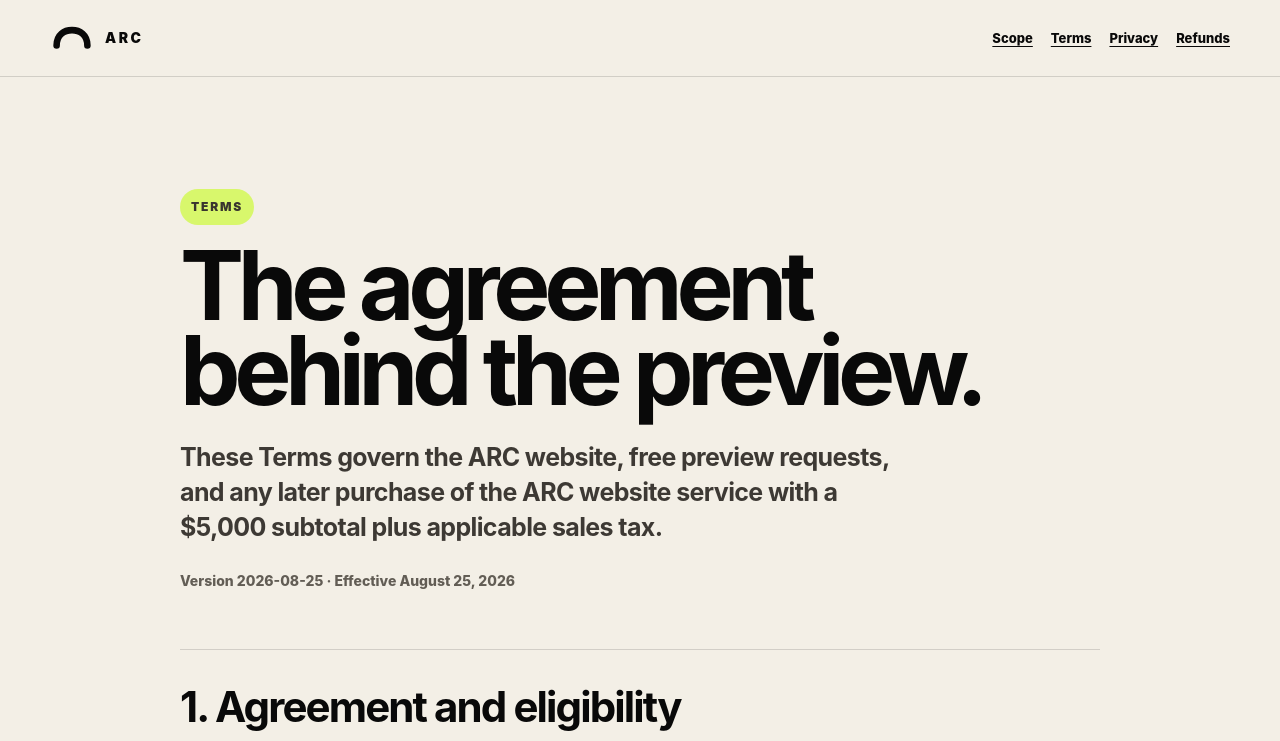
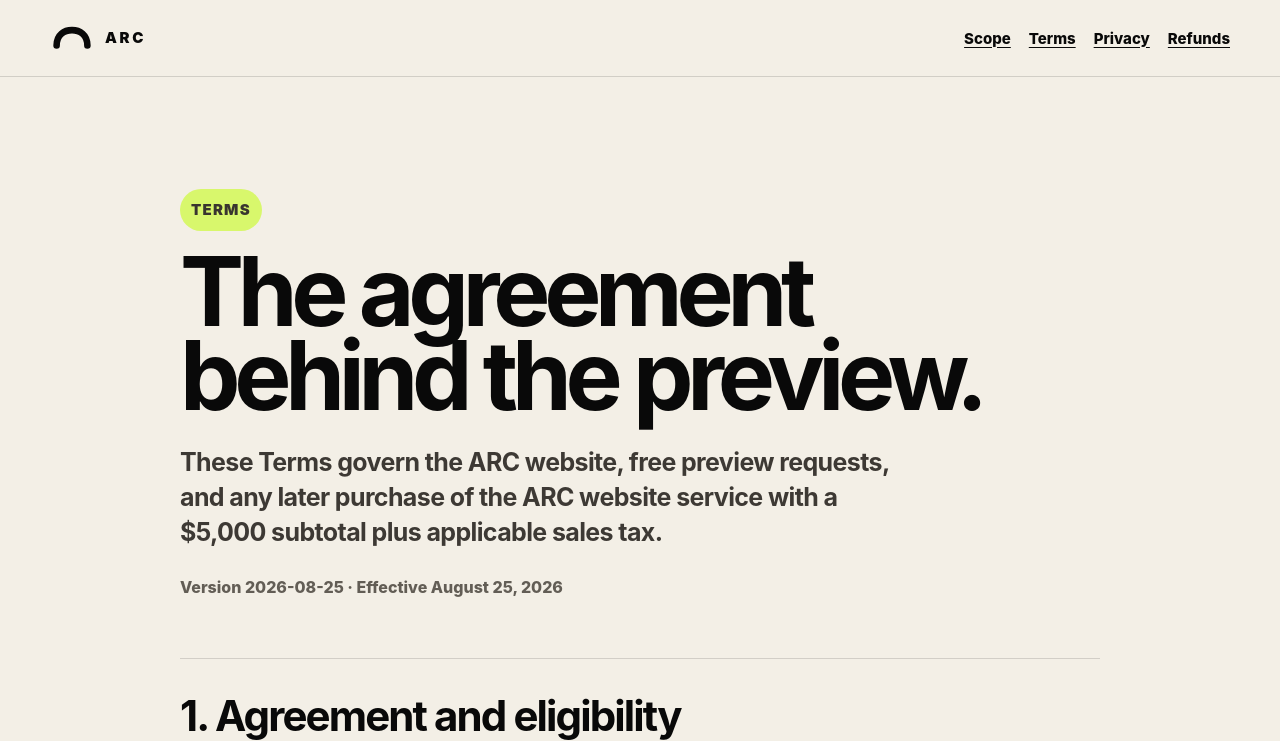
Before and after one commit to arcwebhq-cpu/arc-site, a website: page terms/index.html in a window 1280 px wide. Shown: the top 741 px of the page. Drawn offline with Linux system fonts and the light colour scheme.

Commit message:
Complete no-tiny-text website polish

```diff
--- a/assets/legal.css
+++ b/assets/legal.css
@@ -5,9 +5,9 @@ body{margin:0;color:var(--ink);font-family:Inter,ui-sans-serif,system-ui,-apple-
 a{color:inherit;text-underline-offset:3px}a:hover{opacity:.66}:focus-visible{outline:3px solid #3988c7;outline-offset:4px}
 .skip-link{position:fixed;top:12px;left:12px;z-index:20;padding:12px 16px;border-radius:999px;background:#fff;color:var(--ink);font-weight:900;transform:translateY(-180%);transition:transform .15s ease}.skip-link:focus{transform:translateY(0)}
 .nav{position:sticky;top:0;z-index:10;border-bottom:1px solid var(--line);background:rgba(243,239,230,.9);backdrop-filter:blur(18px)}
-.nav-inner{width:min(1180px,calc(100% - 36px));min-height:76px;margin:auto;display:flex;align-items:center;justify-content:space-between;gap:24px}.brand{display:flex;align-items:center;gap:11px;color:inherit;text-decoration:none;font-size:14px;font-weight:950;letter-spacing:.18em}.brand svg{width:44px}.brand path{fill:none;stroke:currentColor;stroke-width:18;stroke-linecap:round;stroke-linejoin:round}.nav-links{display:flex;gap:12px 18px;flex-wrap:wrap;justify-content:flex-end;font-size:13px;font-weight:800}
-main{width:min(var(--max),calc(100% - 36px));margin:0 auto;padding:clamp(64px,9vw,112px) 0}.kicker{margin:0 0 18px;font-size:12px;font-weight:950;letter-spacing:.15em;text-transform:uppercase}.kicker span{display:inline-flex;padding:8px 11px;border-radius:999px;background:var(--accent)}h1{max-width:850px;margin:0;font-size:clamp(52px,8.5vw,96px);line-height:.88;letter-spacing:-.065em}.intro{max-width:720px;margin:28px 0 0;color:#3d3934;font-size:clamp(19px,2.2vw,25px);line-height:1.4;font-weight:700;letter-spacing:-.025em}.effective{margin:24px 0 0;color:var(--muted);font-size:14px;font-weight:760}
+.nav-inner{width:min(1180px,calc(100% - 36px));min-height:76px;margin:auto;display:flex;align-items:center;justify-content:space-between;gap:24px}.brand{display:flex;align-items:center;gap:11px;color:inherit;text-decoration:none;font-size:15px;font-weight:950;letter-spacing:.18em}.brand svg{width:44px}.brand path{fill:none;stroke:currentColor;stroke-width:18;stroke-linecap:round;stroke-linejoin:round}.nav-links{display:flex;gap:12px 18px;flex-wrap:wrap;justify-content:flex-end;font-size:15px;font-weight:800}
+main{width:min(var(--max),calc(100% - 36px));margin:0 auto;padding:clamp(64px,9vw,112px) 0}.kicker{margin:0 0 18px;font-size:15px;font-weight:950;letter-spacing:.08em;text-transform:uppercase}.kicker span{display:inline-flex;padding:8px 11px;border-radius:999px;background:var(--accent)}h1{max-width:850px;margin:0;font-size:clamp(52px,8.5vw,96px);line-height:.88;letter-spacing:-.065em}.intro{max-width:720px;margin:28px 0 0;color:#3d3934;font-size:clamp(19px,2.2vw,25px);line-height:1.4;font-weight:700;letter-spacing:-.025em}.effective{margin:24px 0 0;color:var(--muted);font-size:16px;font-weight:760}
 .summary{display:grid;grid-template-columns:repeat(2,1fr);gap:14px;margin:48px 0}.summary article{padding:22px;border:1px solid var(--line);border-radius:24px;background:rgba(255,255,255,.36)}.summary strong{display:block;margin-bottom:8px}.summary p{margin:0;color:var(--muted);line-height:1.5}
-.content{display:grid;gap:0;margin-top:56px;border-top:1px solid var(--line)}section{padding:36px 0;border-bottom:1px solid var(--line)}h2{margin:0 0 16px;font-size:clamp(28px,4vw,42px);line-height:1;letter-spacing:-.045em}h3{margin:24px 0 8px;font-size:19px;letter-spacing:-.02em}p,li{color:#39352f;font-size:16px;line-height:1.7}p{margin:10px 0}ul,ol{padding-left:22px;margin:12px 0}li+li{margin-top:8px}.callout{padding:20px 22px;border-radius:20px;background:#0b0b0b;color:#fff}.callout p,.callout li{color:#e9e4da}.price{font-size:clamp(36px,6vw,62px);font-weight:1000;letter-spacing:-.055em}.plain-table{width:100%;border-collapse:collapse;margin-top:14px}.plain-table th,.plain-table td{padding:15px 12px;border-bottom:1px solid var(--line);text-align:left;vertical-align:top;line-height:1.55}.plain-table th{width:31%;font-size:14px}.plain-table td{color:#39352f}
-.contact{padding:26px;border-radius:26px;background:#fff}.contact p{margin:0}.footer{width:min(1180px,calc(100% - 36px));margin:auto;padding:36px 0 50px;display:flex;justify-content:space-between;gap:20px;border-top:1px solid var(--line);color:var(--muted);font-size:13px;font-weight:760}.footer-links{display:flex;gap:12px 18px;flex-wrap:wrap;justify-content:flex-end}
+.content{display:grid;gap:0;margin-top:56px;border-top:1px solid var(--line)}section{padding:36px 0;border-bottom:1px solid var(--line)}h2{margin:0 0 16px;font-size:clamp(28px,4vw,42px);line-height:1;letter-spacing:-.045em}h3{margin:24px 0 8px;font-size:19px;letter-spacing:-.02em}p,li{color:#39352f;font-size:16px;line-height:1.7}p{margin:10px 0}ul,ol{padding-left:22px;margin:12px 0}li+li{margin-top:8px}.callout{padding:20px 22px;border-radius:20px;background:#0b0b0b;color:#fff}.callout p,.callout li{color:#e9e4da}.price{font-size:clamp(36px,6vw,62px);font-weight:1000;letter-spacing:-.055em}.plain-table{width:100%;border-collapse:collapse;margin-top:14px}.plain-table th,.plain-table td{padding:15px 12px;border-bottom:1px solid var(--line);text-align:left;vertical-align:top;line-height:1.55}.plain-table th{width:31%;font-size:16px}.plain-table td{color:#39352f}
+.contact{padding:26px;border-radius:26px;background:#fff}.contact p{margin:0}.footer{width:min(1180px,calc(100% - 36px));margin:auto;padding:36px 0 50px;display:flex;justify-content:space-between;gap:20px;border-top:1px solid var(--line);color:var(--muted);font-size:15px;line-height:1.5;font-weight:760}.footer-links{display:flex;gap:12px 18px;flex-wrap:wrap;justify-content:flex-end}
 @media(max-width:680px){.nav-inner{padding:12px 0}.nav-links a:not(.current){display:none}.summary{grid-template-columns:1fr}.plain-table,.plain-table tbody,.plain-table tr,.plain-table th,.plain-table td{display:block}.plain-table th{width:auto;padding-bottom:2px;border-bottom:0}.plain-table td{padding-top:2px}.footer{display:block}.footer-links{justify-content:flex-start;margin-top:14px}}
```
